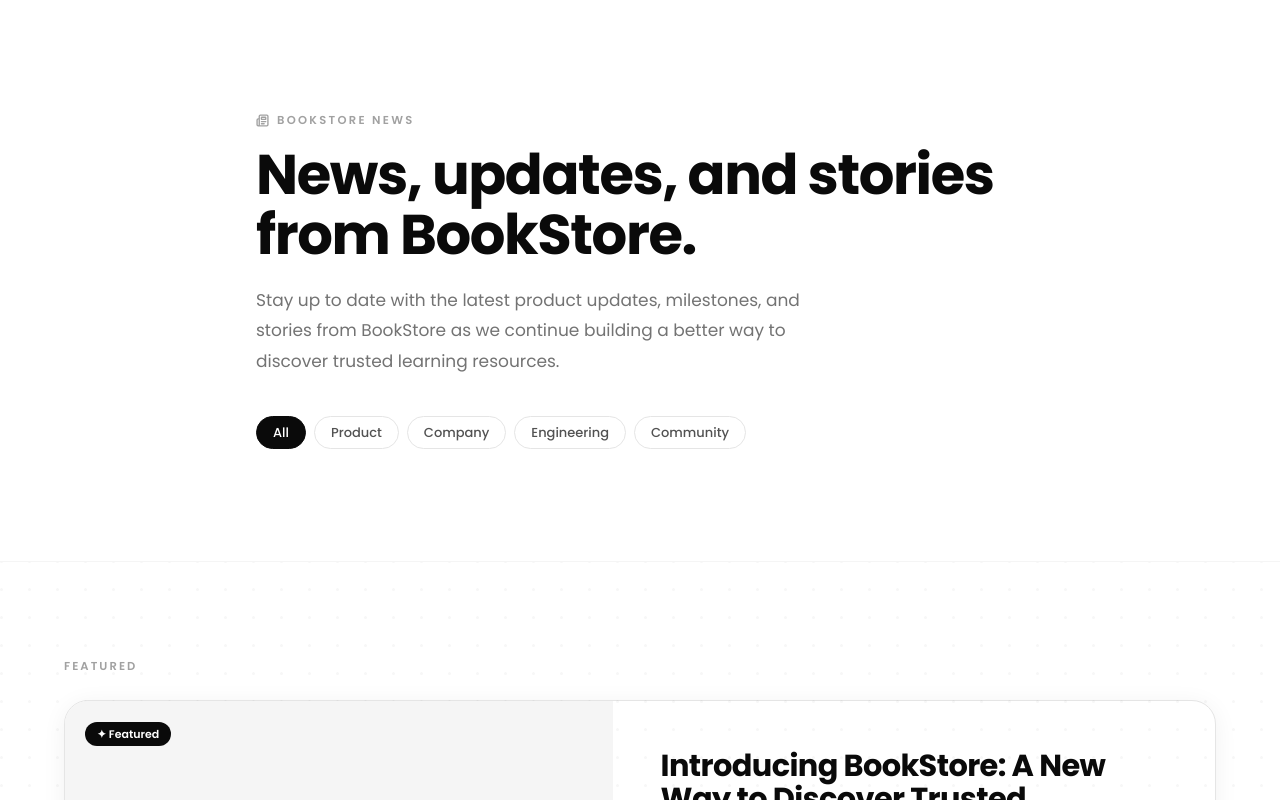
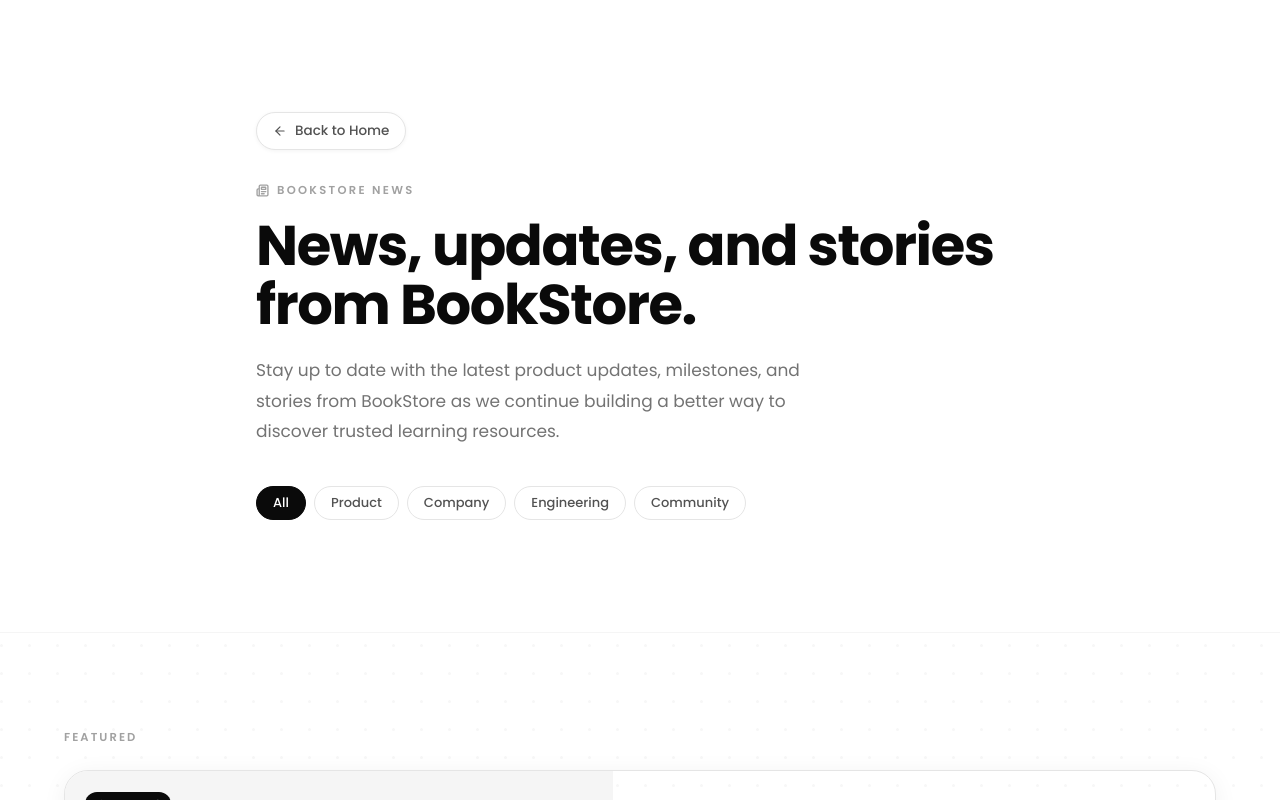
Before and after one commit to realstin/booksstore-frontend, a React (Vite) app: page /news in a window 1280 px wide. Shown: the top 800 px of the page. Built offline with nearby package versions, Linux system fonts and the light colour scheme; no server answers; the HTML template or start-up script is replaced by a standard one.

Commit message:
added a  button to go back home to improve ux

```diff
--- a/src/pages/News/News.jsx
+++ b/src/pages/News/News.jsx
@@ -1,6 +1,7 @@
 import { useState, useRef } from "react";
 import { motion, useInView } from "framer-motion";
-import { Newspaper } from "lucide-react";
+import { Newspaper, ArrowLeft } from "lucide-react";
+import { Link } from "react-router-dom";
 import Container from "../../components/Container";
 import { NewsCard } from "../../components/News/NewsCard";
 import { FeaturedCard } from "../../components/News/FeaturedCard";
@@ -113,6 +114,26 @@ function News() {
         <Container>
           <div className="mx-auto max-w-3xl">
 
+            {/* Back to Home */}
+            <motion.div
+              initial={{ opacity: 0, y: 12 }}
+              animate={heroInView ? { opacity: 1, y: 0 } : {}}
+              transition={{ duration: 0.5, ease }}
+              className="mb-8"
+            >
+              <Link
+                to="/homepage"
+                className="group inline-flex items-center gap-2 rounded-full border border-neutral-200 bg-white px-4 py-2 text-[13.5px] font-medium text-neutral-600 shadow-[0_1px_4px_rgba(0,0,0,0.05)] transition-all duration-200 hover:border-neutral-400 hover:text-neutral-950 focus:outline-none focus-visible:ring-2 focus-visible:ring-neutral-900 focus-visible:ring-offset-2"
+              >
+                <ArrowLeft
+                  size={14}
+                  className="transition-transform duration-200 group-hover:-translate-x-0.5"
+                  aria-hidden="true"
+                />
+                Back to Home
+              </Link>
+            </motion.div>
+
             {/* Eyebrow */}
             <motion.p
               initial={{ opacity: 0, y: 16 }}
```
